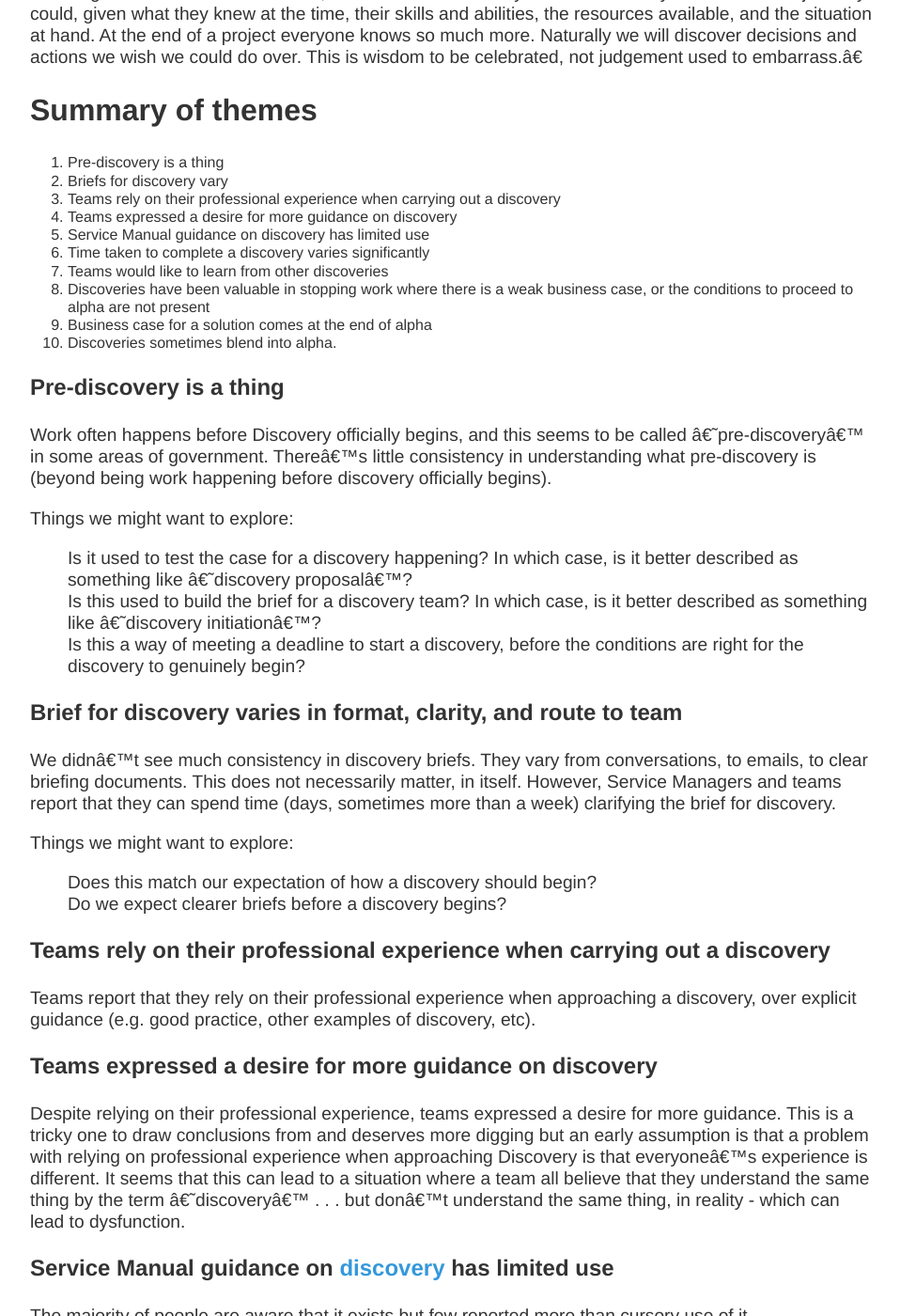
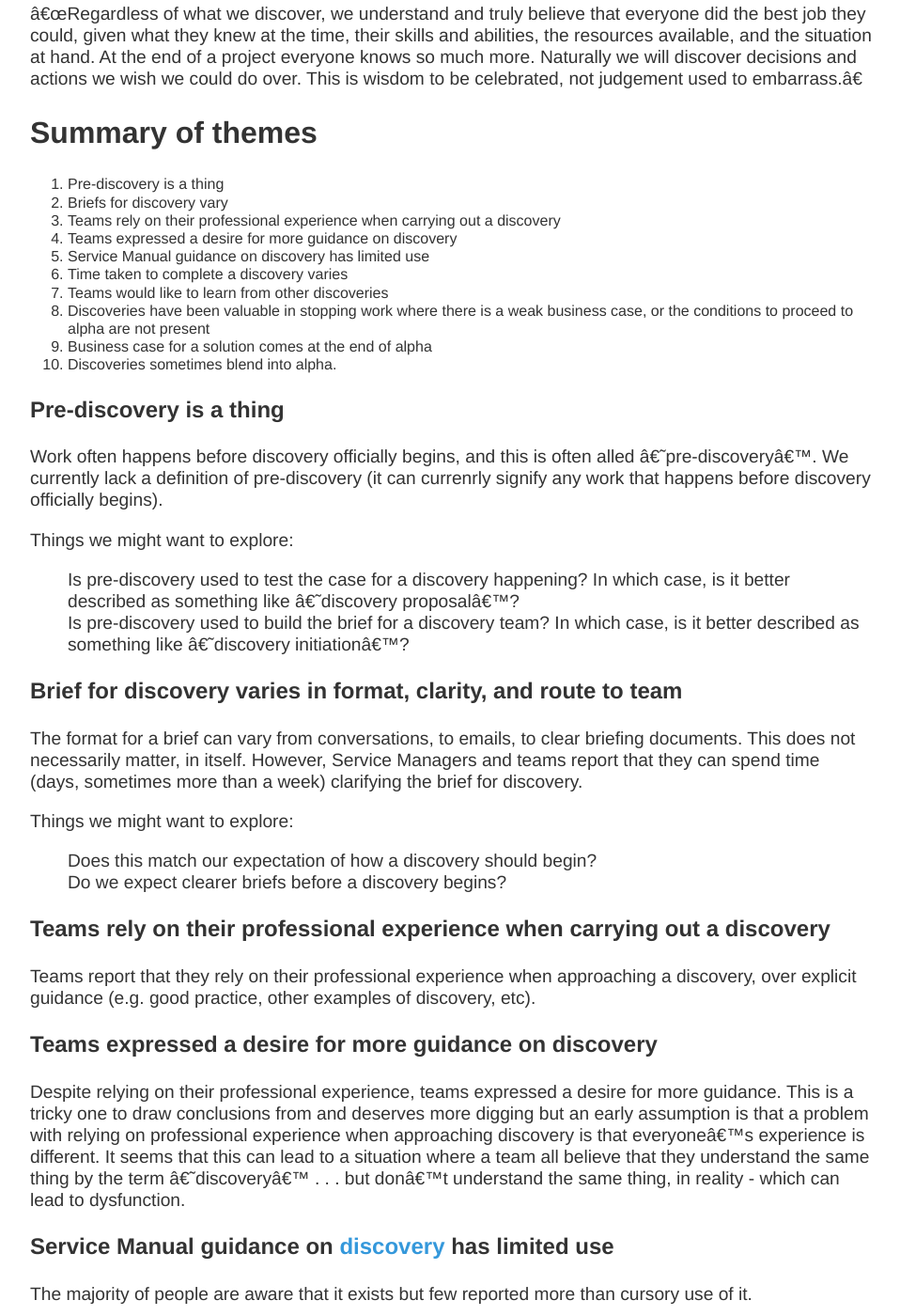
Before and after one commit to scottcolfer/scottcolfer.github.io, a Jekyll site: the page built from _posts/2017-08-15-discovery-retro-themes.md, in a window 1280 px wide and 1400 px high, scrolled down 663 px. Shown: the whole window at 94% size, without its empty margins (160-1118 px from the left). Built offline with Jekyll 4.4.1, drawn with Linux system fonts in a browser that asks for light colours; some of the changed text lies outside the part shown.

Commit message:
Update 2017-08-15-discovery-retro-themes.md
Minor tweaks

```diff
--- a/_posts/2017-08-15-discovery-retro-themes.md
+++ b/_posts/2017-08-15-discovery-retro-themes.md
@@ -4,7 +4,7 @@
 date: 2017-08-15
 ---
 
-[Discovery](https://www.gov.uk/service-manual/agile-delivery/how-the-discovery-phase-works) is the most critical and most challenging phase in developing a new public services, so a few of us from digital teams decided to see what's been learned from the first few years of discoveries in government.
+UK government has been a trailblazer in the use of [discovery](https://www.gov.uk/service-manual/agile-delivery/how-the-discovery-phase-works), one of the reasons it has become a world-leader in user-centred design. Discovery is the most critical and most challenging phase in developing a new public services, so a few of us from digital teams decided to see what's been learned from the first few years of discoveries in government so that we can do even better over the next few years.
 
 ## Background
 
@@ -23,7 +23,7 @@
 3. Teams rely on their professional experience when carrying out a discovery
 4. Teams expressed a desire for more guidance on discovery
 5. Service Manual guidance on discovery has limited use
-6. Time taken to complete a discovery varies significantly
+6. Time taken to complete a discovery varies
 7. Teams would like to learn from other discoveries
 8. Discoveries have been valuable in stopping work where there is a weak business case, or the conditions to proceed to alpha are not present
 9. Business case for a solution comes at the end of alpha
@@ -31,17 +31,16 @@
 
 ### Pre-discovery is a thing
 
-Work often happens before Discovery officially begins, and this seems to be called ‘pre-discovery’ in some areas of government. There’s little consistency in understanding what pre-discovery is (beyond being work happening before discovery officially begins).
+Work often happens before discovery officially begins, and this is often alled ‘pre-discovery’. We currently lack a definition of pre-discovery (it can currenrly signify any work that happens before discovery officially begins).
 
 Things we might want to explore:
 
-- Is it used to test the case for a discovery happening? In which case, is it better described as something like ‘discovery proposal’?
-- Is this used to build the brief for a discovery team? In which case, is it better described as something like ‘discovery initiation’?
-- Is this a way of meeting a deadline to start a discovery, before the conditions are right for the discovery to genuinely begin?
+- Is pre-discovery used to test the case for a discovery happening? In which case, is it better described as something like ‘discovery proposal’?
+- Is pre-discovery used to build the brief for a discovery team? In which case, is it better described as something like ‘discovery initiation’?
 
 ### Brief for discovery varies in format, clarity, and route to team
 
-We didn’t see much consistency in discovery briefs. They vary from conversations, to emails, to clear briefing documents. This does not necessarily matter, in itself. However, Service Managers and teams report that they can spend time (days, sometimes more than a week) clarifying the brief for discovery.
+The format for a brief can vary from conversations, to emails, to clear briefing documents. This does not necessarily matter, in itself. However, Service Managers and teams report that they can spend time (days, sometimes more than a week) clarifying the brief for discovery.
 
 Things we might want to explore:
 
@@ -54,7 +53,7 @@
 
 ### Teams expressed a desire for more guidance on discovery
 
-Despite relying on their professional experience, teams expressed a desire for more guidance. This is a tricky one to draw conclusions from and deserves more digging but an early assumption is that a problem with relying on professional experience when approaching Discovery is that everyone’s experience is different. It seems that this can lead to a situation where a team all believe that they understand the same thing by the term ‘discovery’ . . . but don’t understand the same thing, in reality - which can lead to dysfunction.
+Despite relying on their professional experience, teams expressed a desire for more guidance. This is a tricky one to draw conclusions from and deserves more digging but an early assumption is that a problem with relying on professional experience when approaching discovery is that everyone’s experience is different. It seems that this can lead to a situation where a team all believe that they understand the same thing by the term ‘discovery’ . . . but don’t understand the same thing, in reality - which can lead to dysfunction.
 
 ### Service Manual guidance on [discovery](https://www.gov.uk/service-manual/agile-delivery/how-the-discovery-phase-works) has limited use
 
@@ -86,7 +85,7 @@
 - If so, does this happen already?
 - If not, how do we make it happen?
 
-### Discoveries have been valuable in stopping work where there is a weak business case, or the conditions to proceed to alpha are not present
+### Discoveries have been valuable in stopping work where there is a weak business case, or the conditions to proceed to alpha are not present, saving money for the tax payer
 
 We heard of two discoveries that did not proceed to [alpha](https://www.gov.uk/service-manual/agile-delivery/how-the-alpha-phase-works).
 
@@ -114,6 +113,6 @@
 
 ### Discoveries sometimes blend into alpha
 
-Teams reported that discoveries sometimes blend into alpha without as much checking/approval as they would expect, given the quality checking that goes on for the other stages of the Service Manual. Most typically, a Discovery is summarised in a slide deck and presented to key stakeholders, who make a go/don’t go decision.
+Teams reported that discoveries sometimes blend into alpha without as much checking/approval as they would expect, given the quality checking that goes on for the other stages of the Service Manual. Most typically, a discovery is summarised in a slide deck and presented to key stakeholders, who make a go/don’t go decision.
 
 *Next post: hypotheses for improving discovery.*
```
Also changed, not shown: other parts of _posts/2017-08-15-discovery-retro-themes.md (+2 -2 lines).
